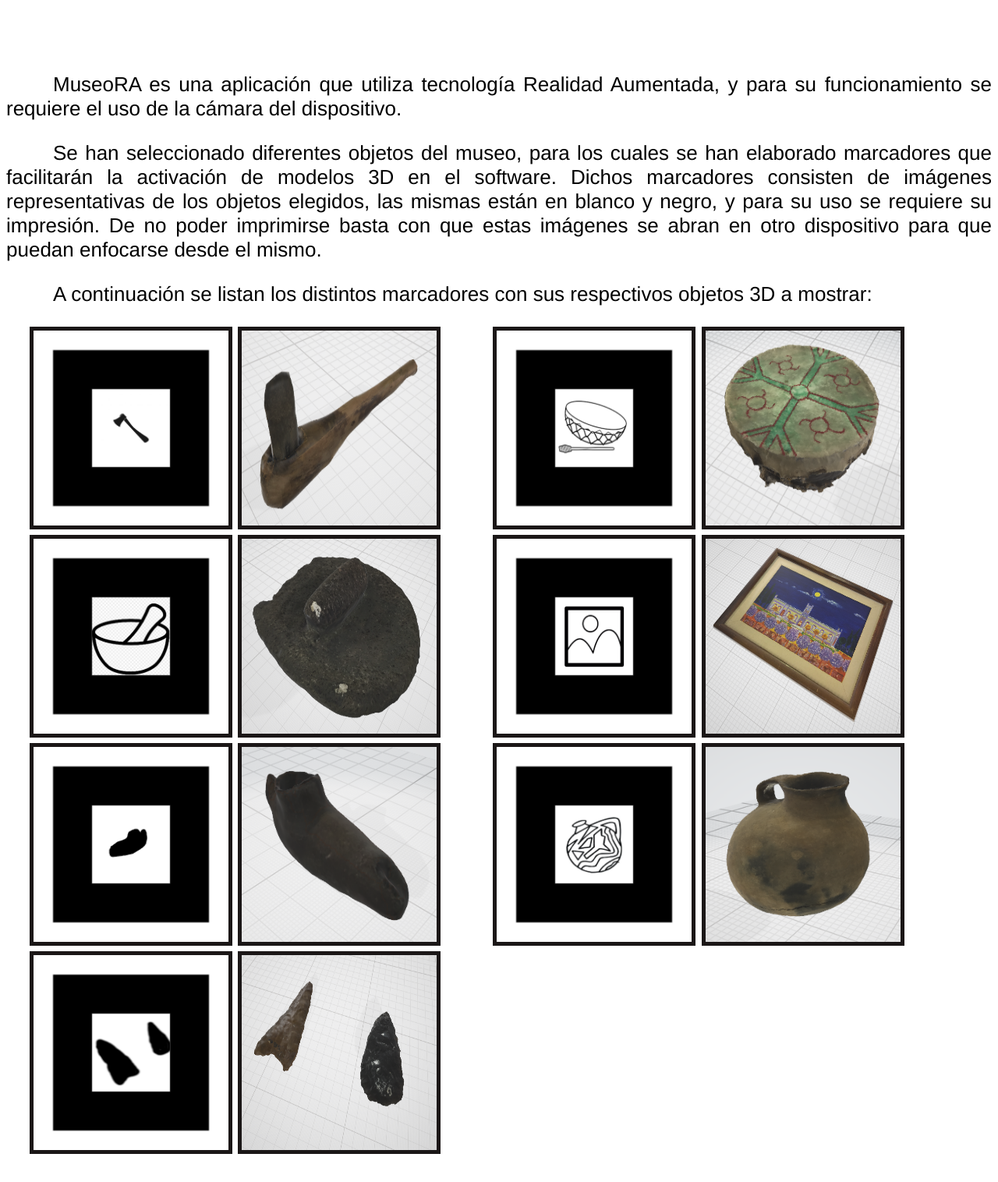
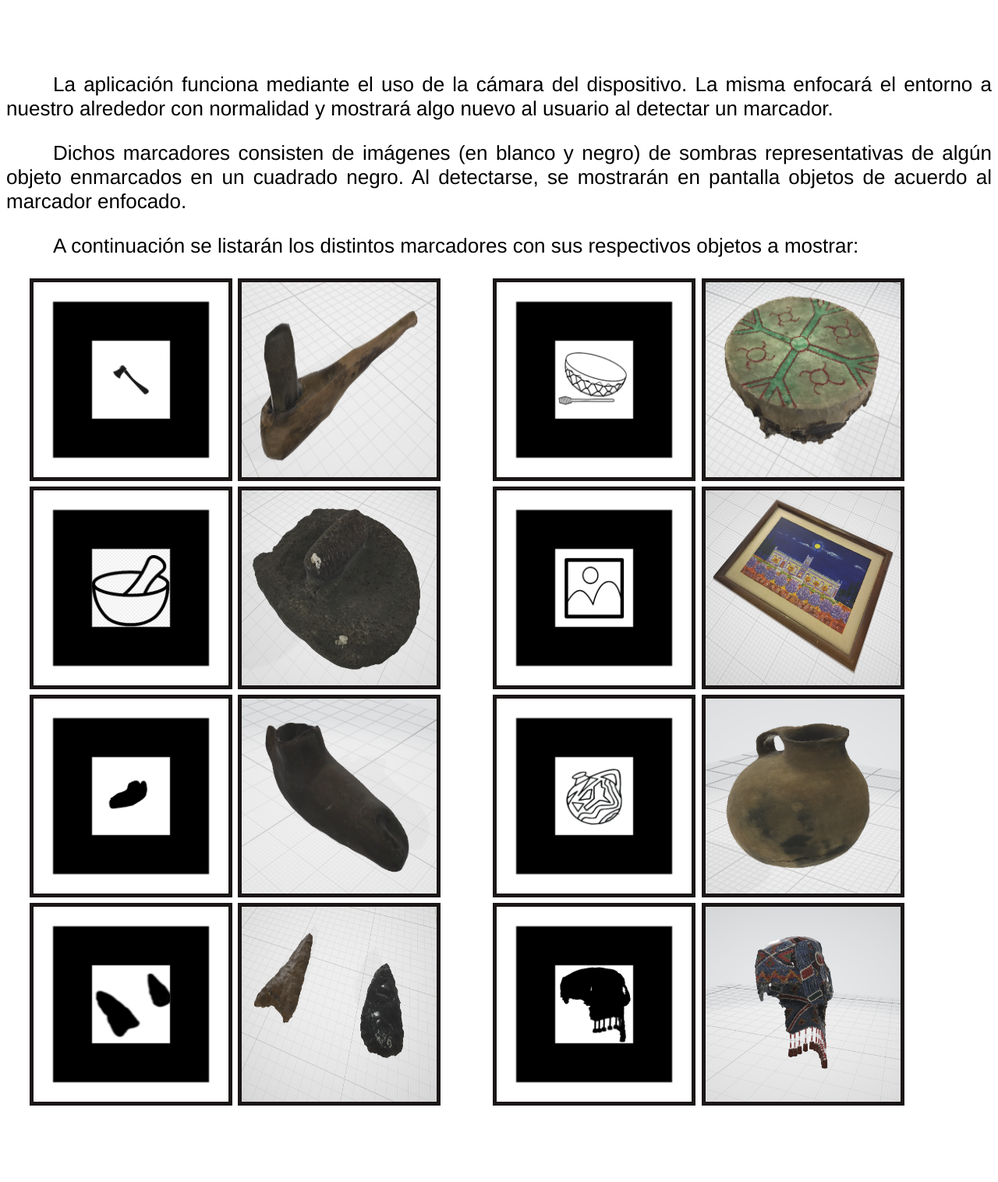
Before and after one commit to NorbertoLarrosa/NorbertoLarrosa.github.io, a plain HTML site: page instrucciones.html in a window 1280 px wide. Shown: the part 121-1637 px from the top of the page at 78% size. After the commit the page ends 1575 px from the top, so only its background shows below. Drawn offline with Linux system fonts and the light colour scheme.

Commit message:
Update instrucciones.html

```diff
--- a/instrucciones.html
+++ b/instrucciones.html
@@ -2,46 +2,18 @@
 
     <head>
         <title>Instrucciones</title>
-        <style type="text/css">
-            body {
-                font-size: 26px;
-                background-color: #FFF;
-                font-family: 'Franklin Gothic Medium', 'Arial Narrow', Arial, sans-serif;
-            }
-            div {
-                padding: 30px;
-                display: inline;
-            }
-            p {
-                text-indent: 60px;
-            }
-            p.Titulo {
-                font-family: 'Franklin Gothic Medium', 'Arial Narrow', Arial, sans-serif;
-                color: black;
-                font-size: 96px;
-                text-align: center;
-                text-decoration: underline;
-            }
-            p.Texto{
-                color: black;
-                text-align: justify;
-            }
-            img {
-                height: 250px;
-                width: 250px;
-                border: 5px solid #1b1717;
-            }
-        </style>
+        <link rel="stylesheet" type="text/css" href="/styles/styleInstr.css"/>
+        <link rel="shortcut icon" type="image/jpg" href="/imagenes/info.jpg"/>
     </head>
 
     <body>
-        <p class="Titulo">INSTRUCCIONES DE USO</p>
+        <p class="Titulo">INSTRUCCIONES DE USO</div>
 
-        <p class="Texto">MuseoRA es una aplicación que utiliza tecnología Realidad Aumentada, y para su funcionamiento se requiere el  uso de la cámara del dispositivo.</p>
+        <p class="Texto">La aplicación funciona mediante el uso de la cámara del dispositivo. La misma enfocará el entorno a nuestro alrededor con normalidad y mostrará algo nuevo al usuario al detectar un marcador.</p>
 
-        <p class="Texto">Se han seleccionado diferentes objetos del museo, para los cuales se han elaborado marcadores que facilitarán la activación de modelos 3D en el software. Dichos marcadores consisten de imágenes representativas de los objetos elegidos, las mismas están en blanco y negro, y para su uso se requiere su impresión. De no poder imprimirse basta con que estas imágenes se abran en otro dispositivo para que puedan enfocarse desde el mismo.</p>
+        <p class="Texto">Dichos marcadores consisten de imágenes (en blanco y negro) de sombras representativas de algún objeto enmarcados en un cuadrado negro. Al detectarse, se mostrarán en pantalla objetos de acuerdo al marcador enfocado.</p>
 
-        <p class="Texto">A continuación se listan los distintos marcadores con sus respectivos objetos 3D a mostrar:</p>
+        <p class="Texto">A continuación se listarán los distintos marcadores con sus respectivos objetos a mostrar:</p>
 
         <div>
             <img height="300px" width="300px" src="/imagenes/marcadorHacha.png" alt="" />
@@ -71,12 +43,10 @@
             <img height="300px" width="300px" src="/imagenes/marcadorPuntasFlechas.png" alt="" />
             <img height="300px" width="300px" src="/imagenes/puntasFlecha.png" alt="" />
         </div>
-        <!-- TAPAHUE, FALTA TODAVIA!!!
         <div>
-            <img height="300px" width="300px" src="hiro.png" alt="" />
-            <img height="300px" width="300px" src="abejaObjeto.png" alt="" />
+            <img height="300px" width="300px" src="/imagenes/marcadorTapahue.png" alt="" />
+            <img height="300px" width="300px" src="/imagenes/tapahue.png" alt="" />
         </div>
-        -->
     </body>
 
 </html>
```
